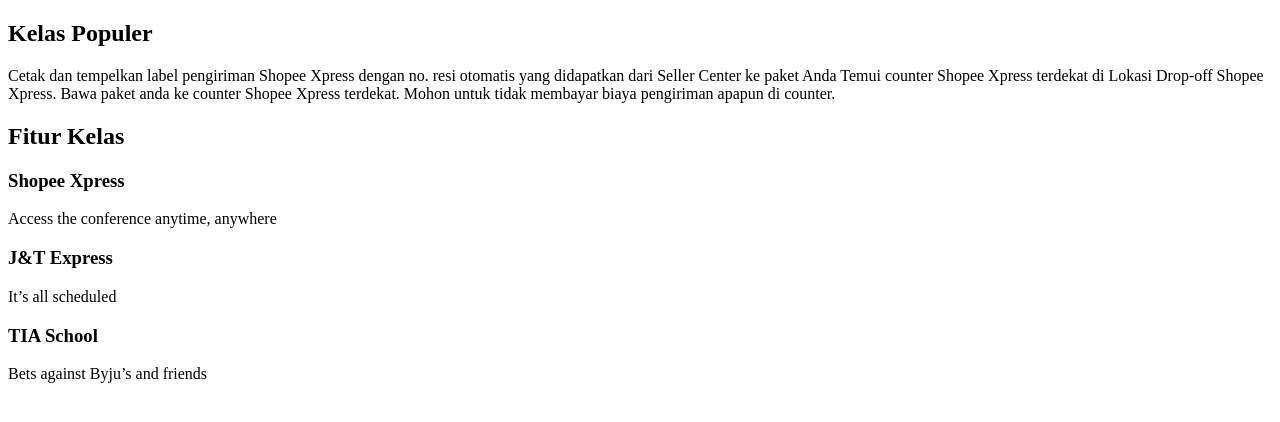
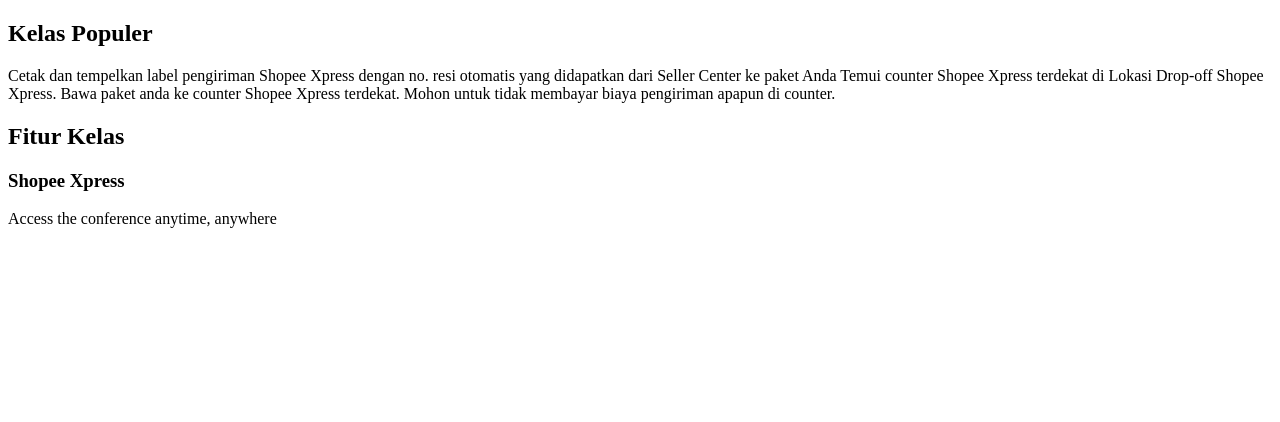
Before and after one commit to iryawan91/bwa-html5, a plain HTML site: page website.html in a window 1280 px wide. Drawn offline with Linux system fonts and the light colour scheme.

Commit message:
Add Files "website.html"

```diff
--- a/website.html
+++ b/website.html
@@ -22,15 +22,6 @@
             Access the conference anytime, anywhere
         </p>
 
-        <h3>J&T Express</h3>
-        <p>
-            It’s all scheduled
-        </p>
-
-        <h3>TIA School</h3>
-        <p>
-            Bets against Byju’s and friends
-        </p>
     </section>
 
 </body>
```
